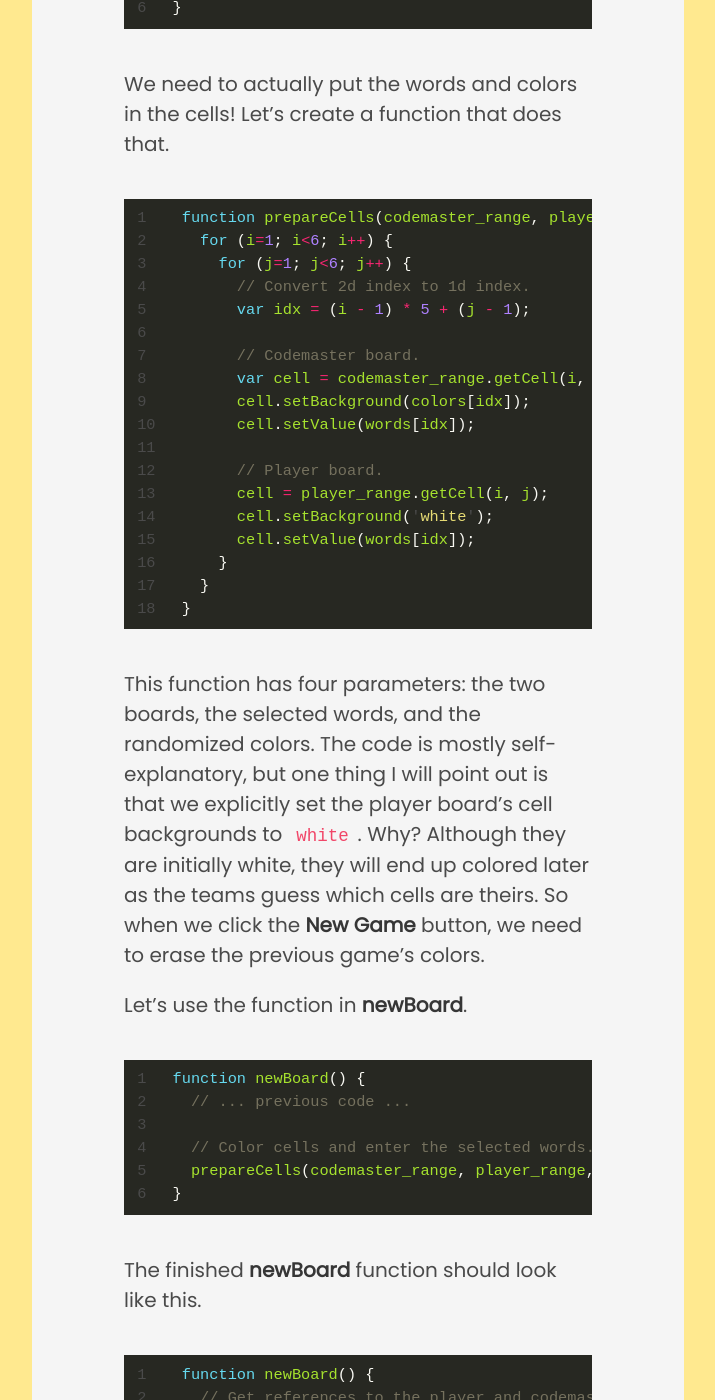
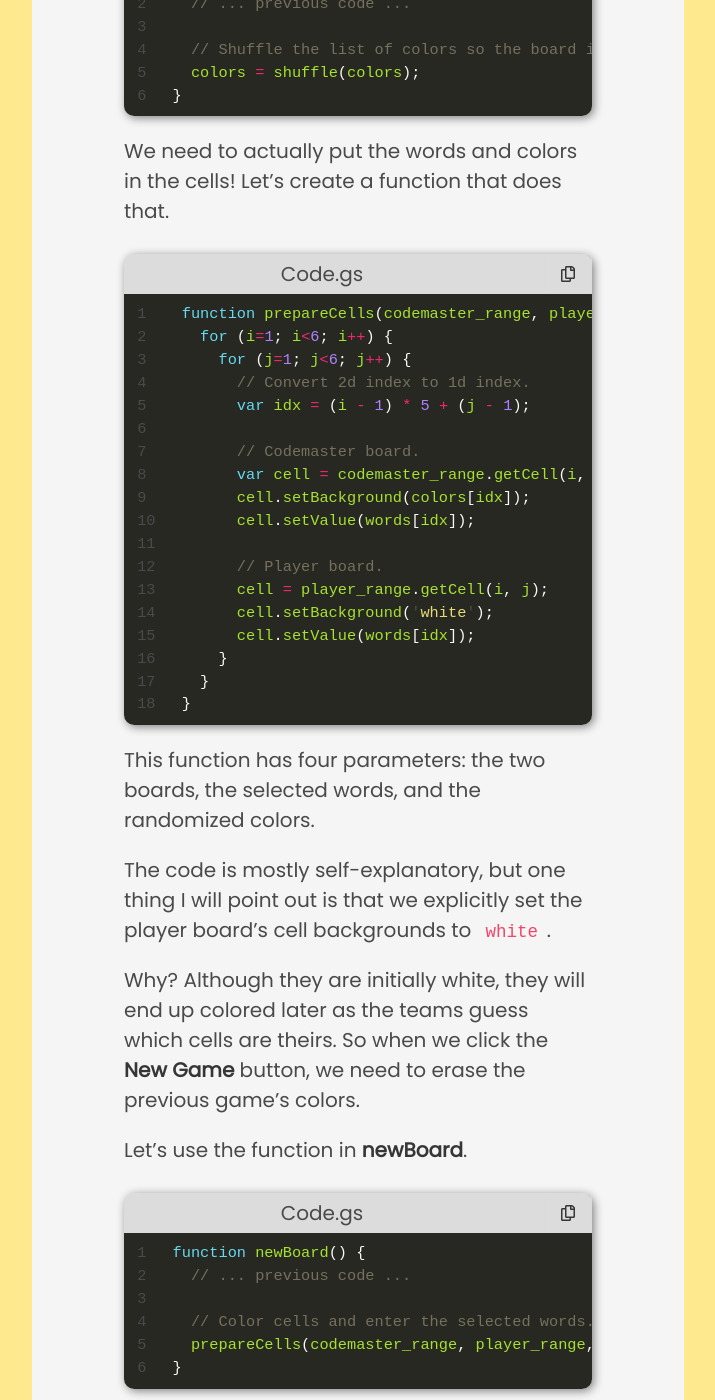
Before and after one commit to harleypellowe/harleypellowe.github.io, a Jekyll site: the page built from _posts/codenames/2020-01-13-part-4.md, in a window 1280 px wide and 1400 px high, scrolled down 4915 px. Shown: the whole window, without its empty margins (282-997 px from the left). Built offline with Jekyll 4.4.1, drawn with Linux system fonts in a browser that asks for light colours; nearby versions of some CDN libraries; some of the changed text lies outside the part shown.

Commit message:
Style code boxes

```diff
--- /dev/null
+++ b/_includes/code.html
@@ -0,0 +1,48 @@
+<div class="code-box">
+  <div class="header has-text-centered">
+    <div class="columns is-vcentered">
+      <div class="column">
+        <p>
+          {{ include.title }}
+        </p>
+      </div>
+      <div class="column is-narrow">
+        <button class="button"
+                onclick="copyToClipboard({{ include.code }})">
+          <i class="far fa-copy"></i>
+        </button>
+      </div>
+    </div>
+  </div>
+  {%- highlight js linenos -%}
+  {{ include.code }}
+  {%- endhighlight -%}
+</div>
+
+<script>
+  function copyToClipboard(text) {
+      var textArea = document.createElement("textarea");
+      textArea.style.position = 'fixed';
+      textArea.style.top = 0;
+      textArea.style.left = 0;
+      textArea.style.height = '2em';
+      textArea.style.width = '2em';
+      textArea.style.padding = 0;
+      textArea.style.border = 'none';
+      textArea.style.outline = 'none';
+      textArea.style.boxShadow = 'none';
+      textArea.style.background = 'transparent';
+      textArea.value = text;
+      document.body.appendChild(textArea);
+      textArea.focus();
+      textArea.select();
+      try {
+          var successful = document.execCommand("copy");
+          var msg = successful ? 'successful' : 'unsuccessful';
+          console.log('Copying text command was ' + msg);
+      } catch(err) {
+          console.log('Oops, unable to copy');
+      }
+      document.body.removeChild(textArea);
+  }
+</script>
--- a/_includes/continue.html
+++ b/_includes/continue.html
@@ -1,4 +1,5 @@
 <a href="{{ include.url }}"
+   id="continue-btn"
    class="button is-success blog-font is-size-4 is-fullwidth">
   <span>Continue</span>
   <span style="width: 10px;"></span>
--- a/_layouts/post.html
+++ b/_layouts/post.html
@@ -14,7 +14,7 @@ layout: default
 
   <br>
 
-  <div class="content">
+  <div id="blog-content" class="content">
   {{ content }}
   </div>
 
--- a/_posts/codenames/2020-01-13-part-4.md
+++ b/_posts/codenames/2020-01-13-part-4.md
@@ -18,20 +18,21 @@ Great! Now we have our sheets set up, we just have to add the logic. To do this
 
 From the **Tools** menu choose **Script Editor**. Delete the default code there and enter the following.
 
-{% highlight js linenos %}
+{% capture code %}
 function newBoard() {
   // Get references to the player and codemaster boards.
   var spreadsheet = SpreadsheetApp.getActiveSpreadsheet();
   var codemaster_range = spreadsheet.getRangeByName('codemaster_board');
   var player_range = spreadsheet.getRangeByName('player_board');
 }
-{% endhighlight %}
+{% endcapture %}
+{% include code.html lang=js code=code title="Code.gs" %}
 
 This code accesses two of our named ranges. Notice how easy the code is to read because of our appropriate variable names, the named ranges, and the clearly named built-in function **getRangeByName**.
 
 Next, we need to choose 25 words from the word list. Instead of making one huge function, let’s make this specialized behavior a separate function of its own.
 
-{% highlight js linenos %}
+{% capture code %}
 function getWords(spreadsheet) {
   // Get a reference to the word list.
   var words = spreadsheet.getRangeByName('word_list').getValues();
@@ -44,7 +45,8 @@ function getWords(spreadsheet) {
   }
   return selected_words;
 }
-{% endhighlight %}
+{% endcapture %}
+{% include code.html lang=js code=code title="Code.gs" %}
 
 Once again we get the word list by referring to its named range. Then we execute a loop 25 times. Each time through, we pick a number using the current size of the word list as the maximum number. Then we remove the word from the word list using **splice()** and add it to the list of selected words using **push()**. Removing the word from the word list ensure we won’t have the same word appearing multiple times on the board.
 
@@ -58,7 +60,7 @@ We actually need to create two functions: one to generate a random integer, the
 
 In the Script Editor, go to **File → New → Script** file. Name it `utilities`. Enter the following code and save.
 
-{% highlight js linenos %}
+{% capture code %}
 function getRandomInt(max) {
   // Return a random integer between 0 and `max`.
   return Math.floor(Math.random() * max);
@@ -75,22 +77,24 @@ function shuffle(a) {
   }
   return a;
 }
-{% endhighlight %}
+{% endcapture %}
+{% include code.html lang=js code=code title="utilities.gs" %}
 
 In the **newBoard** function, add the following code to use our new function.
 
-{% highlight js linenos %}
+{% capture code %}
 function newBoard() {
   // ... previous code ...
 
   // Select 25 words from the word list.
   var words = getWords(spreadsheet);
 }
-{% endhighlight %}
+{% endcapture %}
+{% include code.html lang=js code=code title="Code.gs" %}
 
 Now we need to choose which team goes first. Enter this code at the bottom of **newBoard**.
 
-{% highlight js linenos %}
+{% capture code %}
 function newBoard() {
   // ... previous code ...
 
@@ -105,24 +109,26 @@ function newBoard() {
     colors = spreadsheet.getRangeByName('blue_starts').getValues();
   }
 }
-{% endhighlight %}
+{% endcapture %}
+{% include code.html lang=js code=code title="Code.gs" %}
 
 We set the color box to light red or light blue depending on who starts. Then we choose which set of colors to use.
 
-At this point the colors are all in order. We need to randomize the order so that the board layout is different each time. Let’s use our `shuffle` function to do that.
+At this point the colors are all in order. We need to randomize the order so that the board layout is different each time. Let’s use our **shuffle** function to do that.
 
-{% highlight js linenos %}
+{% capture code %}
 function newBoard() {
   // ... previous code ...
 
   // Shuffle the list of colors so the board is randomized.
   colors = shuffle(colors);
 }
-{% endhighlight %}
+{% endcapture %}
+{% include code.html lang=js code=code title="Code.gs" %}
 
 We need to actually put the words and colors in the cells! Let’s create a function that does that.
 
-{% highlight js linenos %}
+{% capture code %}
 function prepareCells(codemaster_range, player_range, words, colors) {
   for (i=1; i<6; i++) {
     for (j=1; j<6; j++) {
@@ -141,24 +147,30 @@ function prepareCells(codemaster_range, player_range, words, colors) {
     }
   }
 }
-{% endhighlight %}
+{% endcapture %}
+{% include code.html lang=js code=code title="Code.gs" %}
 
-This function has four parameters: the two boards, the selected words, and the randomized colors. The code is mostly self-explanatory, but one thing I will point out is that we explicitly set the player board’s cell backgrounds to `white`. Why? Although they are initially white, they will end up colored later as the teams guess which cells are theirs. So when we click the **New Game** button, we need to erase the previous game’s colors.
+This function has four parameters: the two boards, the selected words, and the randomized colors.
+
+The code is mostly self-explanatory, but one thing I will point out is that we explicitly set the player board’s cell backgrounds to `white`.
+
+Why? Although they are initially white, they will end up colored later as the teams guess which cells are theirs. So when we click the **New Game** button, we need to erase the previous game’s colors.
 
 Let’s use the function in **newBoard**.
 
-{% highlight js linenos %}
+{% capture code %}
 function newBoard() {
   // ... previous code ...
 
   // Color cells and enter the selected words.
   prepareCells(codemaster_range, player_range, words, colors);
 }
-{% endhighlight %}
+{% endcapture %}
+{% include code.html lang=js code=code title="Code.gs" %}
 
 The finished **newBoard** function should look like this.
 
-{% highlight js linenos %}
+{% capture code %}
 function newBoard() {
   // Get references to the player and codemaster boards.
   var spreadsheet = SpreadsheetApp.getActiveSpreadsheet();
@@ -185,24 +197,26 @@ function newBoard() {
   // Color cells and enter the selected words.
   prepareCells(codemaster_range, player_range, words, colors);
 }
-{% endhighlight %}
+{% endcapture %}
+{% include code.html lang=js code=code title="Code.gs" %}
 
 The last bit of code will reveal the color of a selected cell on the main board.
 
 First we’ll get a reference to the codemaster and player boards.
 
-{% highlight js linenos %}
+{% capture code %}
 function revealSelectedCell() {
   // Get references to the player and codemaster boards.
   var spreadsheet = SpreadsheetApp.getActiveSpreadsheet();
   var codemaster_range = spreadsheet.getRangeByName('codemaster_board');
   var player_range = spreadsheet.getRangeByName('player_board');
 }
-{% endhighlight %}
+{% endcapture %}
+{% include code.html lang=js code=code title="Code.gs" %}
 
 We also need a reference to the entire **Main Board** sheet. This is because selected cells are a property of Sheets, not Ranges.
 
-{% highlight js linenos %}
+{% capture code %}
 function revealSelectedCell() {
   // ... previous code ...
 
@@ -211,11 +225,12 @@ function revealSelectedCell() {
   var player_sheet = spreadsheet.getSheetByName('Main Board');
   var selection = player_sheet.getActiveRange();
 }
-{% endhighlight %}
+{% endcapture %}
+{% include code.html lang=js code=code title="Code.gs" %}
 
 It’s possible the players clicked the reveal button without selecting a cell, in which case selection will equal null. We’ll want to display a message to the players in that case. It’s also possible they selected more than one cell, in which case we’ll assume the top-left cell is the one they wanted.
 
-{% highlight js linenos %}
+{% capture code %}
 function revealSelectedCell() {
   // ... previous code ...
 
@@ -223,11 +238,12 @@ function revealSelectedCell() {
   // top-left cell of the selected range (since multiple cells
   // may have been selected).
   var cell = (selection == null) ? null : selection.getCell(1, 1);
-{% endhighlight %}
+{% endcapture %}
+{% include code.html lang=js code=code title="Code.gs" %}
 
-It’s also possible they selected a cell outside the 5x5 board (i.e. A1) in which case we should display a message to the players.
+It’s also possible they selected a cell outside the 5x5 board (i.e. **A1**) in which case we should display a message to the players.
 
-{% highlight js linenos %}
+{% capture code %}
 function revealSelectedCell() {
   // ... previous code ...
 
@@ -243,11 +259,12 @@ function revealSelectedCell() {
     Browser.msgBox('Select a cell from the board before clicking the reveal button.');
   }
 }
-{% endhighlight %}
+{% endcapture %}
+{% include code.html lang=js code=code title="Code.gs" %}
 
 If they selected a valid cell, let’s find the matching cell on the codemaster board, get the color of the cell, and color the player board cell. To do this, add an `else` section to the if statement we just wrote.
 
-{% highlight js linenos %}
+{% capture code %}
   // ... previous code ...
   // if() {
   } else {
@@ -262,11 +279,12 @@ If they selected a valid cell, let’s find the matching cell on the codemaster
     var color = master_cell.getBackground();
     cell.setBackground(color);
   }
-{% endhighlight %}
+{% endcapture %}
+{% include code.html lang=js code=code title="Code.gs" %}
 
 The code for the function should now look like this:
 
-{% highlight js linenos %}
+{% capture code %}
 function revealSelectedCell() {
   // Get references to the player and codemaster boards.
   var spreadsheet = SpreadsheetApp.getActiveSpreadsheet();
@@ -306,7 +324,8 @@ function revealSelectedCell() {
     cell.setBackground(color);
   }
 }
-{% endhighlight %}
+{% endcapture %}
+{% include code.html lang=js code=code title="Code.gs" %}
 
 ------
 Great! Next we'll make a very similar board the codemasters can use to give hints.
--- a/_sass/main.scss
+++ b/_sass/main.scss
@@ -6,6 +6,42 @@ $info: $light-blue;
 
 @import "../mybulma/bulma-0.8.0/bulma.sass";
 @import "./monokai";
+
+#blog-content {
+  p:not(:last-child) {
+    margin-bottom: 0;
+    margin-top: 1em;
+  }
+
+  #continue-btn {
+    margin-top: 1em;
+  }
+}
+
+.code-box {
+  box-shadow: 2px 2px 10px grey;
+  border-radius: 10px;
+  margin-top: 2em;
+  margin-bottom: 1em;
+
+  .header {
+    background-color: rgba(0, 0, 0, 0.1);
+    border-radius: 10px 10px 0 0 ;
+
+    .column {
+      padding-bottom: 0;
+      padding-top: 0;
+    }
+  }
+
+  button {
+    background-color: rgba(0, 0, 0, 0.0);
+  }
+
+  figure.highlight {
+    margin-top: 12px;
+  }
+}
 
 body {
   font-family: 'Poppins', sans-serif;
--- a/_sass/monokai.scss
+++ b/_sass/monokai.scss
@@ -1,6 +1,7 @@
 figure.highlight {
   margin-left: 0;
   margin-right: 0;
+  border-radius: 0 0 10px 10px;
 }
 .highlight pre {
   background-color: #272822;
```
